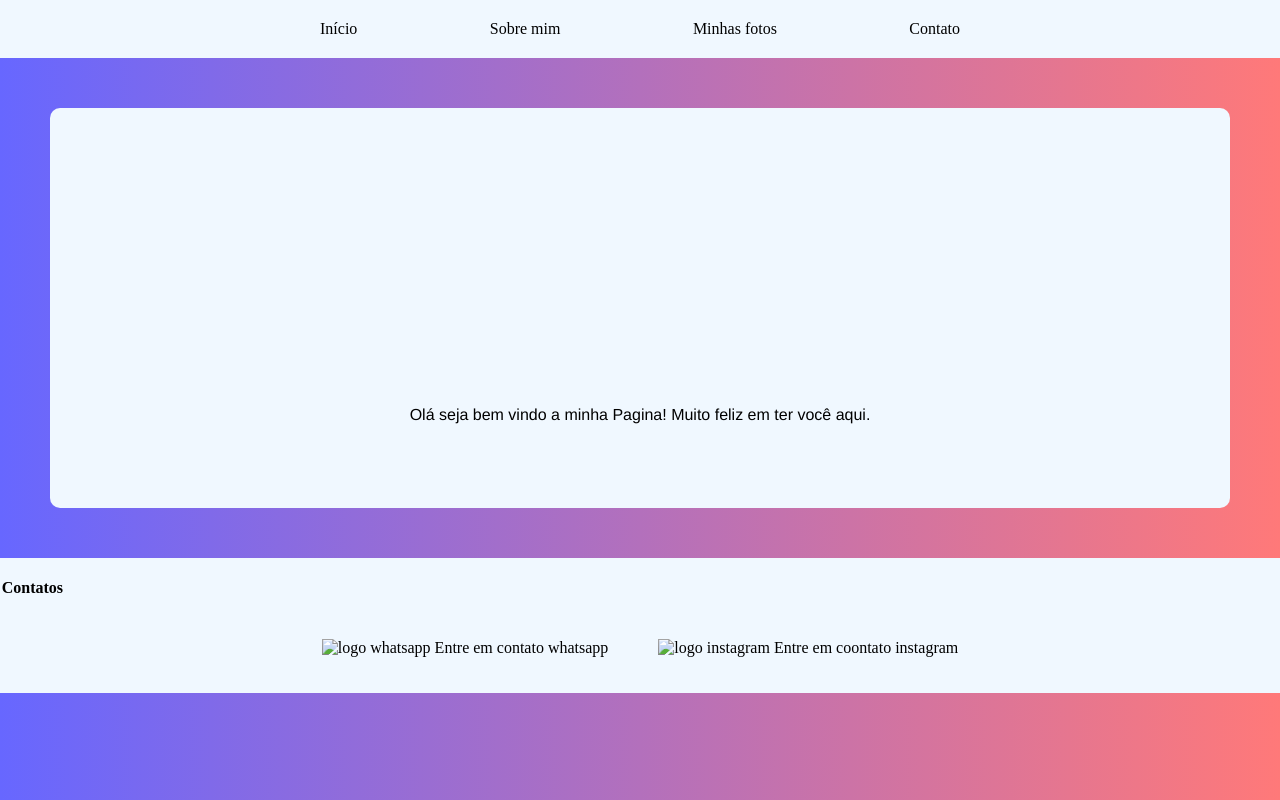
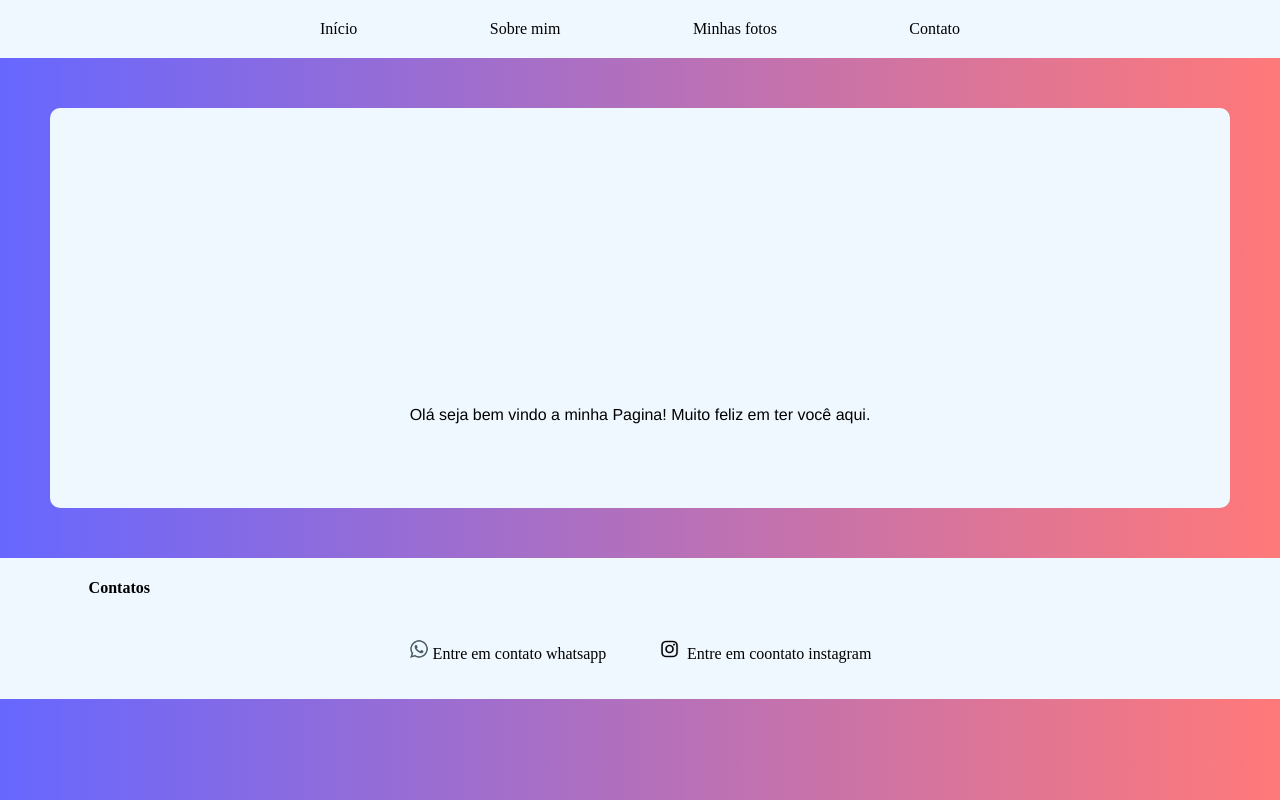
Before and after one commit to Thiagoo-Franca/Meu-site, a plain HTML site: page scr/paginainical.html in a window 1280 px wide. Drawn offline with Linux system fonts and the light colour scheme; files that its build step writes are made by us from their sources.

Commit message:
Update paginainical.html

```diff
--- a/scr/paginainical.html
+++ b/scr/paginainical.html
@@ -5,7 +5,7 @@
     <meta name="viewport" content="width=device-width, initial-scale=1.0">
     <title>Pagina Inicial</title>
 
-    <link rel="stylesheet" href="scr/css/style.css">
+    <link rel="stylesheet" href="style.css">
     <script>
         function pegarnome() {
             var nome = localStorage.getItem("nome");
@@ -40,8 +40,8 @@
     <footer id="footer-pi">
         <h4>Contatos</h4>
         <ul id="lista_contatos">
-            <li><img id="logowhat" src="scr/images/logo-whatsapp.png" alt="logo whatsapp"> <a target="_blank" href="https://api.whatsapp.com/send?phone=5573988892091">Entre em contato whatsapp</a></li>
-            <li><img id="logoinsta" src="scr/images/instagramlogo.png" alt="logo instagram"><a href="https://www.instagram.com/thiagoofranca_/" target="_blank"> Entre em coontato instagram</a></li>
+            <li><img id="logowhat" src="images/logo-whatsapp.png" alt="logo whatsapp"> <a target="_blank" href="https://api.whatsapp.com/send?phone=5573988892091">Entre em contato whatsapp</a></li>
+            <li><img id="logoinsta" src="images/instagramlogo.png" alt="logo instagram"><a href="https://www.instagram.com/thiagoofranca_/" target="_blank"> Entre em coontato instagram</a></li>
         </ul>
     </footer>
 
```
